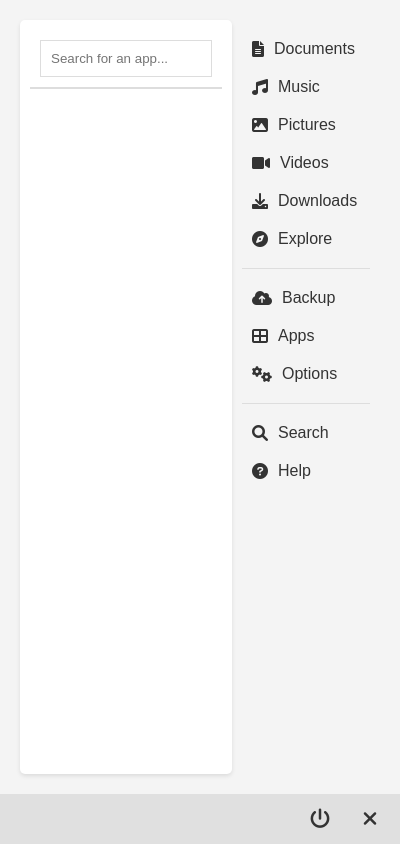
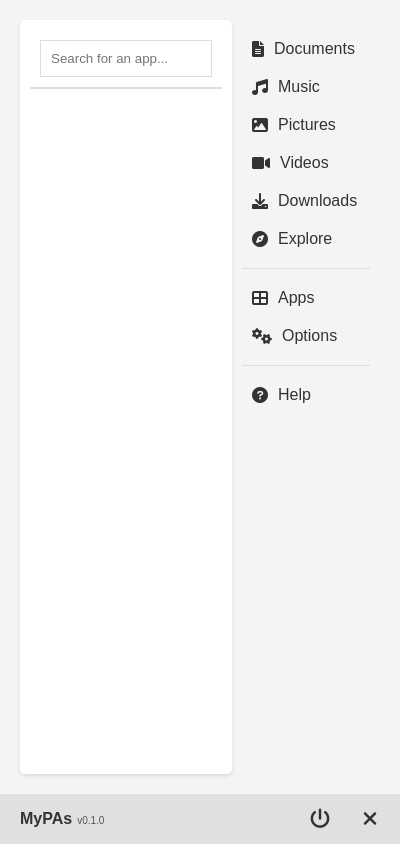
Before and after one commit to kelmankenberg/AppNest, an Electron app: page index.html in a window 400 px wide. Drawn offline with Linux system fonts and the light colour scheme; no server answers.

Commit message:
feat: added title and version to toolbar

```diff
--- a/index.html
+++ b/index.html
@@ -68,9 +68,9 @@
                 <i class="fas fa-compass"></i> Explore
             </button>
             <hr class="separator">
-            <button class="vertical-button">
+            <!-- <button class="vertical-button">
                 <i class="fas fa-cloud-upload-alt"></i> Backup
-            </button>
+            </button> -->
             <button class="vertical-button" id="appsButton">
                 <i class="fas fa-th-large"></i> Apps
             </button>
@@ -98,9 +98,9 @@
                 </button>
             </div>
             <hr class="separator">
-            <button class="vertical-button">
+            <!-- <button class="vertical-button">
                 <i class="fas fa-search"></i> Search
-            </button>
+            </button> -->
             <button class="vertical-button">
                 <i class="fas fa-question-circle"></i> Help
             </button>
@@ -108,7 +108,9 @@
     </div>
     <div class="toolbar">
         <div class="left-side">
-            <!-- Any future left-side elements can go here -->
+            <div class="app-branding">
+                <span class="app-title">MyPAs</span><span class="app-version">v0.1.0</span>
+            </div>
         </div>
         <div class="right-buttons">
             <div class="drive-indicators">
--- a/style.css
+++ b/style.css
@@ -131,6 +131,25 @@ body {
 .toolbar .left-side {
     display: flex;
     align-items: center;
+}
+
+.toolbar .app-branding {
+    display: flex;
+    flex-direction: row;
+    align-items: baseline;
+    margin-left: 10px;
+}
+
+.toolbar .app-title {
+    font-size: 16px;
+    font-weight: 600;
+    color: var(--text-primary);
+}
+
+.toolbar .app-version {
+    font-size: 10px;
+    color: var(--text-secondary);
+    margin-left: 5px;
 }
 
 .toolbar .right-buttons {
```
